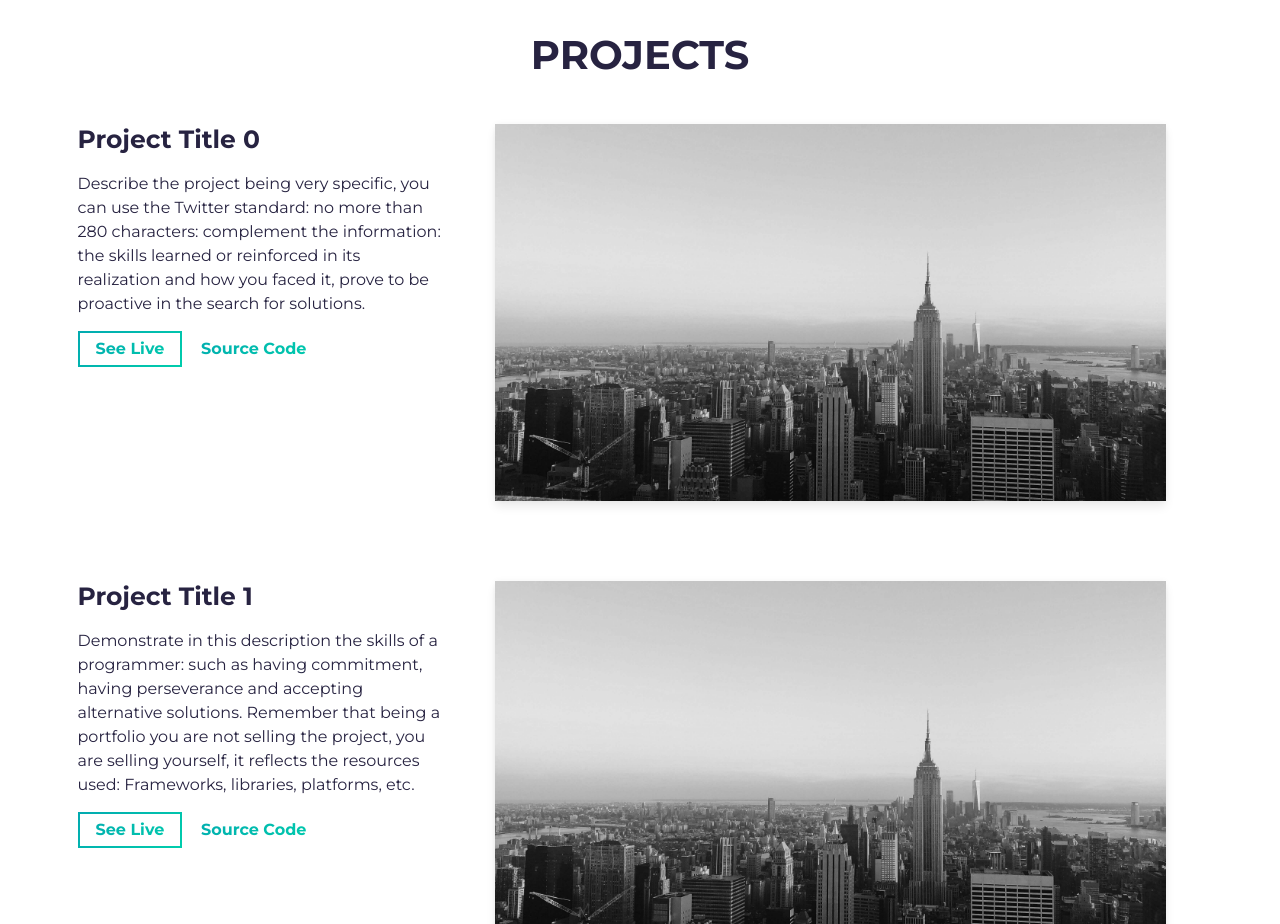
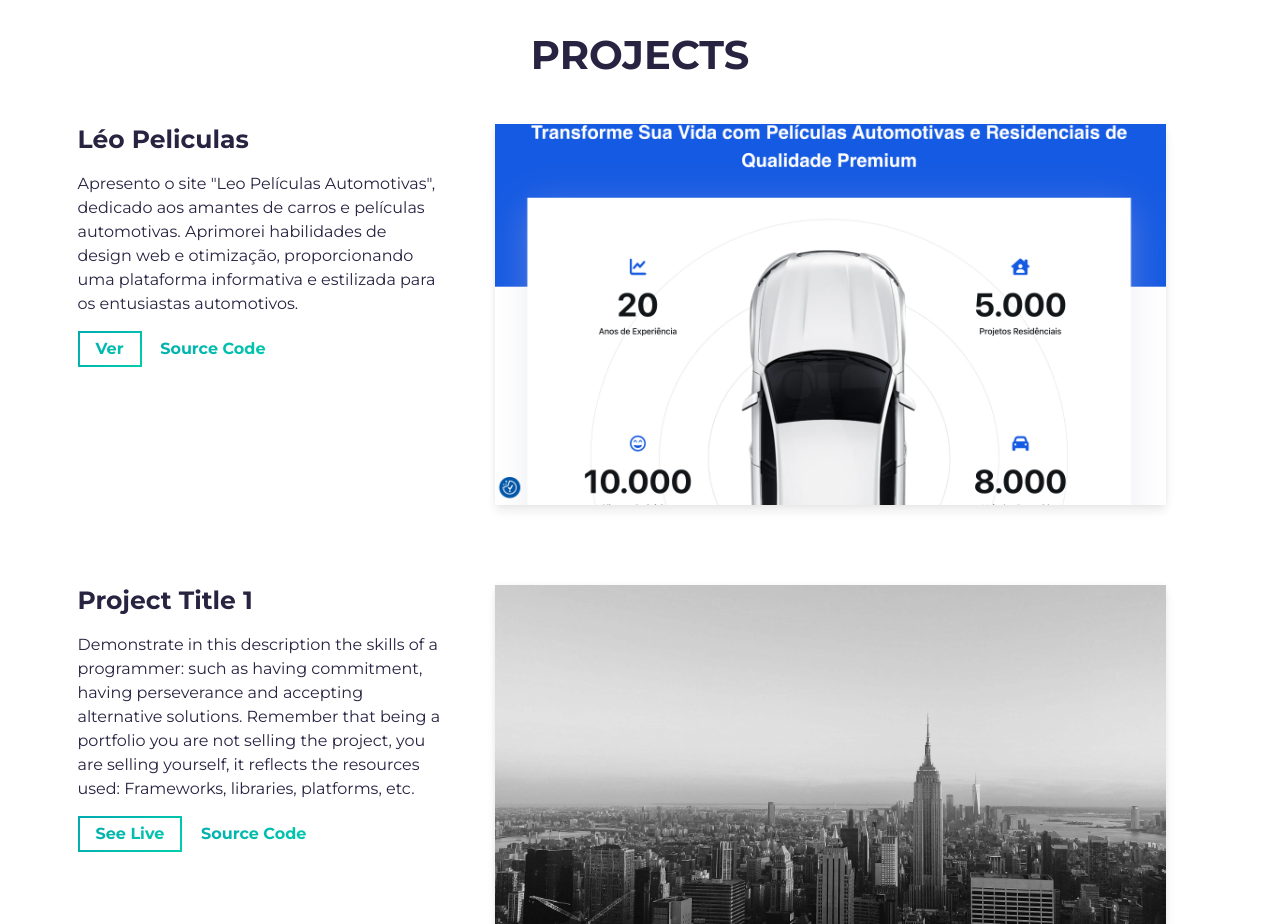
Before and after one commit to geraldok7/portfolio, a website built with Parcel: page src/index.html in a window 1280 px wide. Shown: the part 1500-2424 px from the top of the page. Built offline with nearby package versions, Linux system fonts and the light colour scheme.

Commit message:
alterações do dia 17/09/2023

```diff
--- a/src/index.html
+++ b/src/index.html
@@ -112,12 +112,13 @@
           <div class="row">
             <div class="col-lg-4 col-sm-12">
               <div class="project-wrapper__text load-hidden">
-                <h3 class="project-wrapper__text-title">Project Title 0</h3>
+                <h3 class="project-wrapper__text-title">Léo Peliculas</h3>
                 <div>
                   <p class="mb-4">
-                    Describe the project being very specific, you can use the Twitter standard: no more than 280 characters:
-                    complement the information: the skills learned or reinforced in its realization and how you faced it,
-                    prove to be proactive in the search for solutions.
+                    Apresento o site "Leo Películas Automotivas", dedicado aos amantes de carros e películas automotivas.
+
+                    Aprimorei habilidades de design web e otimização, proporcionando uma plataforma informativa e estilizada para os entusiastas automotivos.
+
                   </p>
                 </div>
                 <a
@@ -126,7 +127,7 @@
                   class="cta-btn cta-btn--hero"
                   href="#!"
                 >
-                  See Live
+                  Ver
                 </a>
                 <a
                   rel="noreferrer"
@@ -151,7 +152,7 @@
                     <img
                       alt="Project Image"
                       class="img-fluid"
-                      src="assets/project.jpg"
+                      src="assets/project1.png"
                     />
                   </div>
                 </a>
```
Also changed, not shown: src/assets/project1.png (added), 3 other files.
